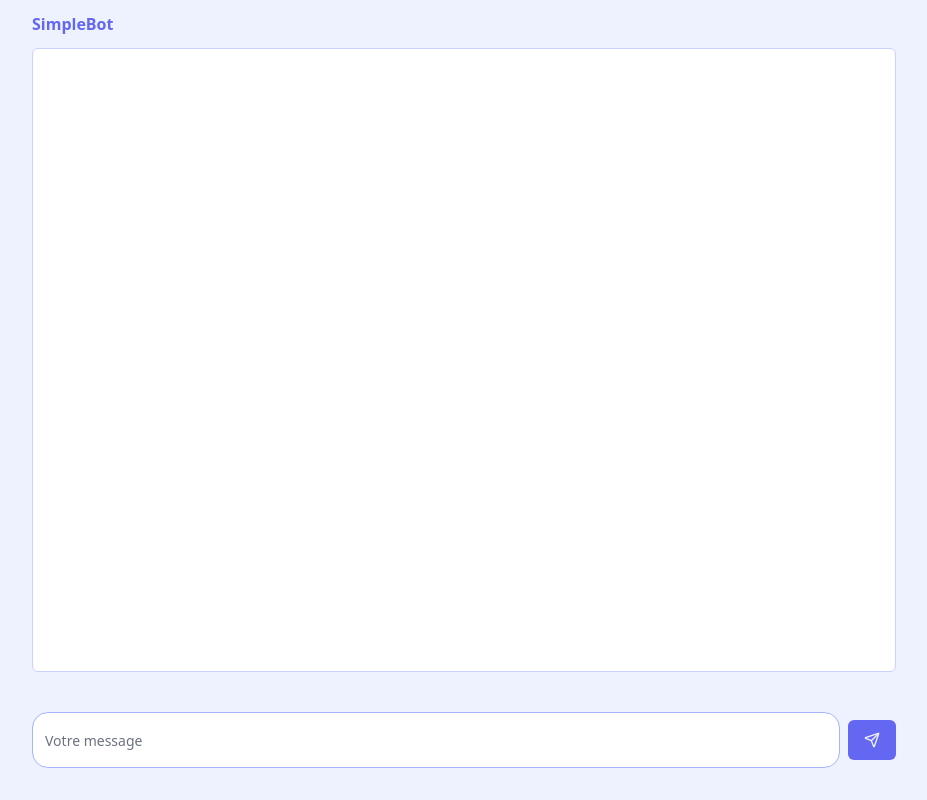
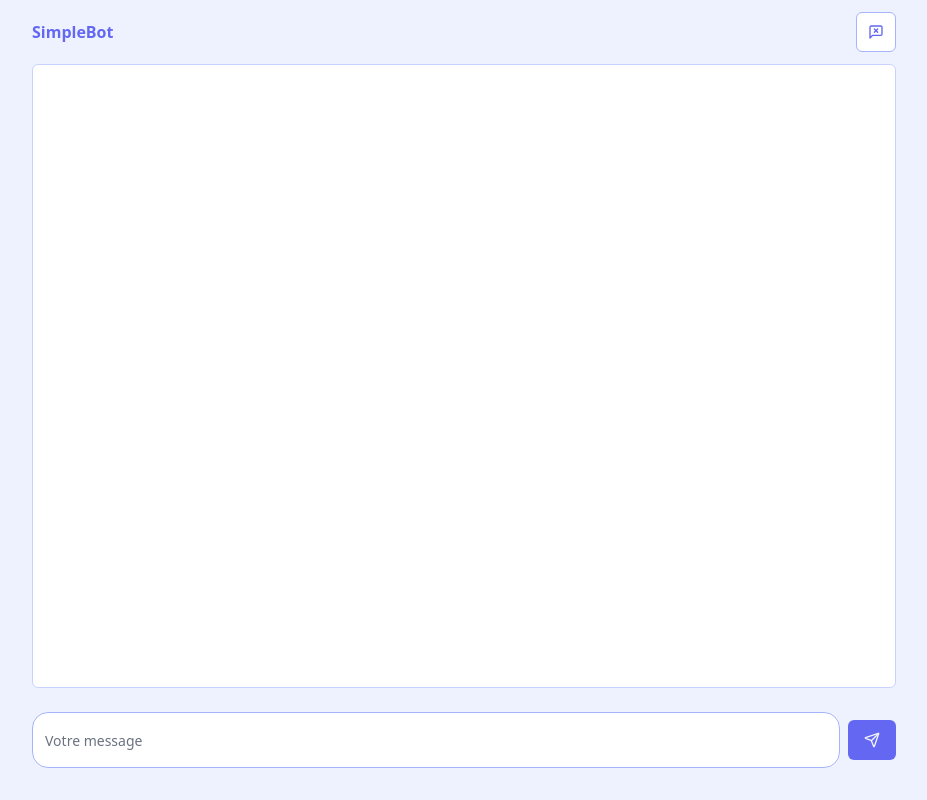
Before and after one commit to mimccio/simplebot, a React (Vite) app: page / in a window 1280 px wide. Shown: the whole page, without its empty margins (176-1103 px from the left). Built offline with nearby package versions, Linux system fonts and the light colour scheme.

Commit message:
clear chart button

```diff
--- a/src/app/app.tsx
+++ b/src/app/app.tsx
@@ -5,12 +5,12 @@ import { MessageList } from './components/message-list'
 import './app.css'
 
 export const App = () => {
-  const { listRef, form, onSubmit, messageList, isLoading } = useChat()
+  const { listRef, form, onSubmit, messageList, isLoading, clearChat } = useChat()
 
   return (
     <div className="bg-indigo-50">
       <div className="mx-auto flex min-h-svh max-w-4xl flex-col">
-        <Header />
+        <Header clearChat={clearChat} />
         <MessageList messageList={messageList} isLoading={isLoading} listRef={listRef} />
         <ChatForm form={form} onSubmit={onSubmit} isLoading={isLoading} />
       </div>
--- a/src/app/components/header.tsx
+++ b/src/app/components/header.tsx
@@ -1,7 +1,17 @@
-export const Header = () => {
+import { Button } from '@/common/ui/button'
+import { MessageSquareX } from 'lucide-react'
+
+interface Props {
+  clearChat: () => void
+}
+
+export const Header = ({ clearChat }: Props) => {
   return (
-    <header className="px-4 py-3">
+    <header className="flex items-center justify-between px-4 py-3">
       <h1 className="font-semibold text-primary">SimpleBot</h1>
+      <Button variant="outline" onClick={clearChat} size="icon">
+        <MessageSquareX className="text-indigo-500" />
+      </Button>
     </header>
   )
 }
--- a/src/app/hooks/use-chat.ts
+++ b/src/app/hooks/use-chat.ts
@@ -77,5 +77,10 @@ export const useChat = () => {
     }
   }
 
-  return { listRef, form, onSubmit, messageList, isLoading }
+  const clearChat = () => {
+    setMessageList([])
+    setIsLoading(false)
+  }
+
+  return { listRef, form, onSubmit, messageList, isLoading, clearChat }
 }
```
